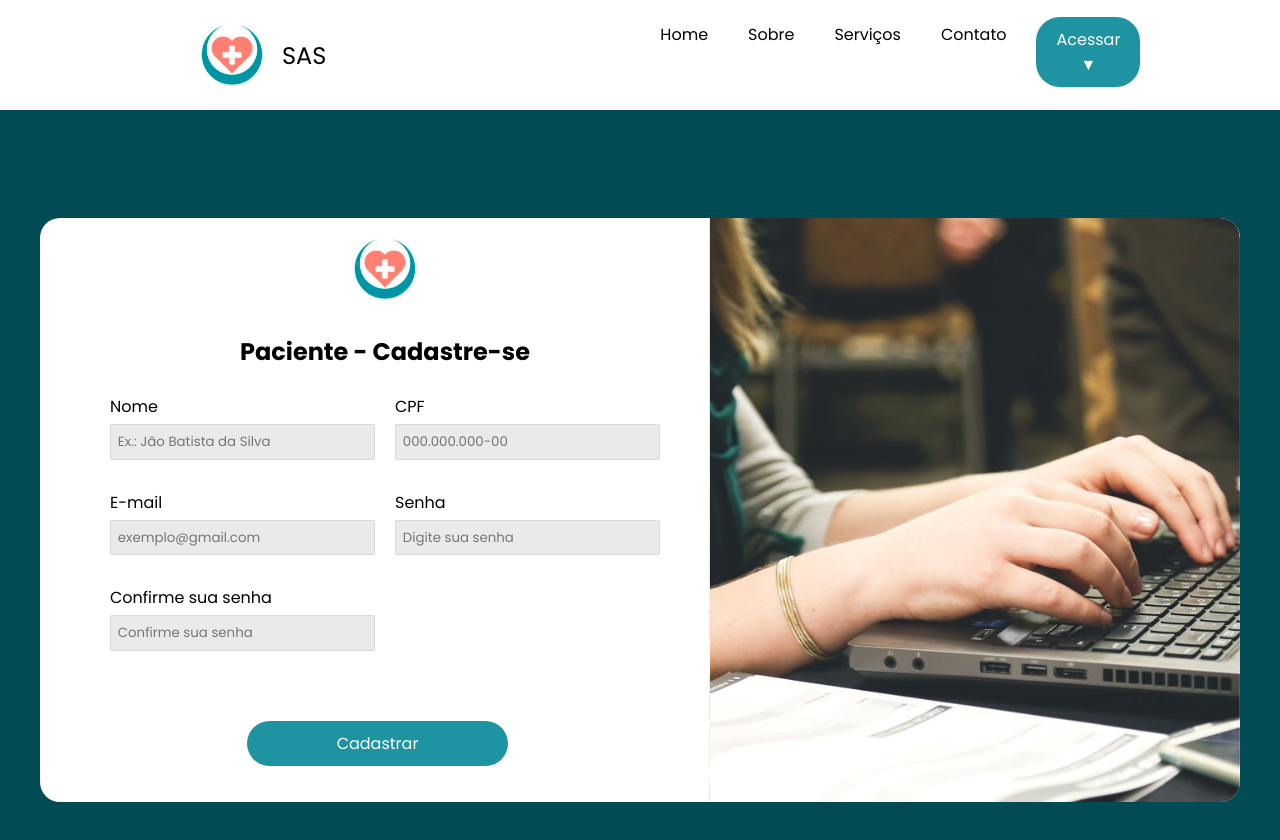
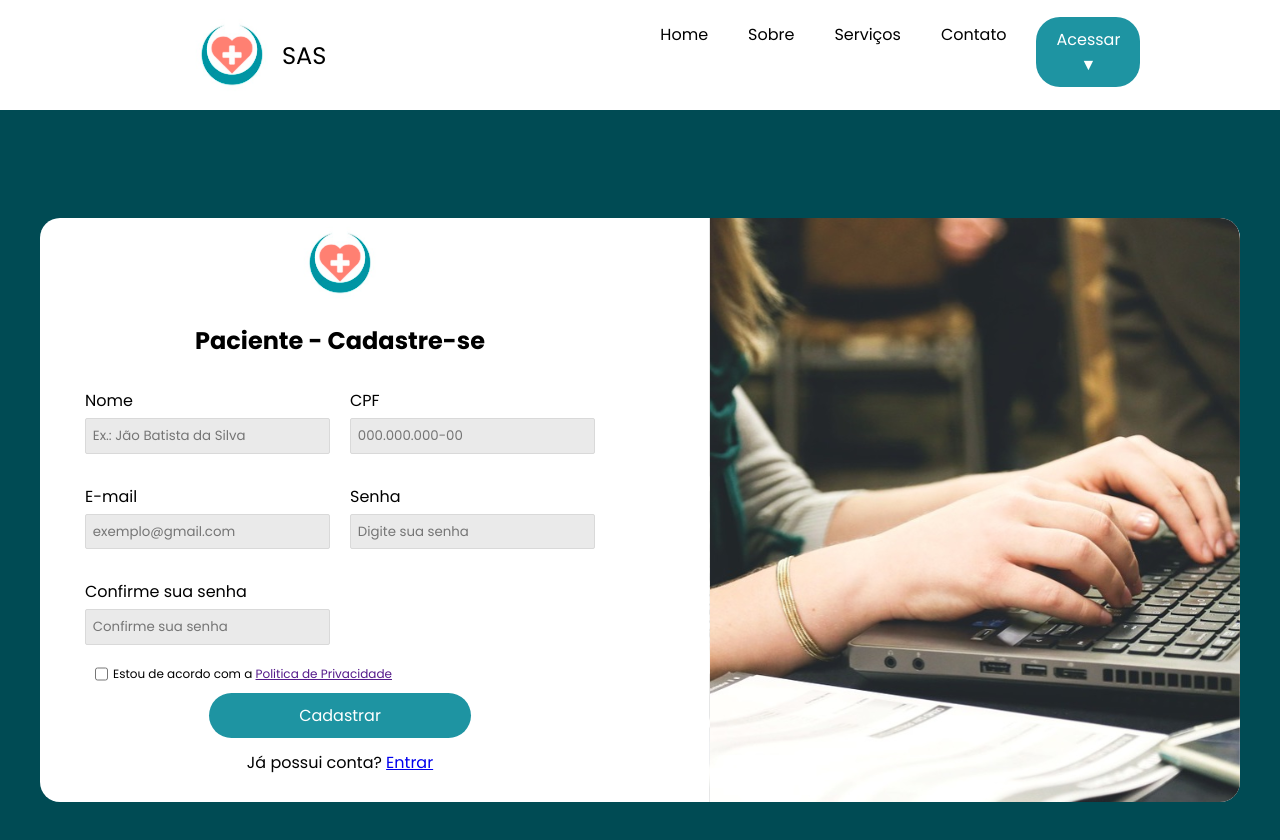
Before and after one commit to SAS-Organizacao/SAS-FrontEnd, a React (Vite) app in the folder SAS/: page /cadastro in a window 1280 px wide. Shown: the top 840 px of the page. Built offline with nearby package versions, Linux system fonts and the light colour scheme.

Commit message:
Atualização da página de cadastro e alteração na parte de dropdown, login, login.css

```diff
--- a/SAS/src/components/Footer/footer.css
+++ b/SAS/src/components/Footer/footer.css
@@ -77,7 +77,6 @@
   position: relative;
   bottom: -52.4px;
   right: -102.9px;
-
 }
 
 .footer-down {
--- a/SAS/src/components/Menu_dropdown/menudrop.css
+++ b/SAS/src/components/Menu_dropdown/menudrop.css
@@ -28,11 +28,10 @@
     padding: 0;
     list-style: none;
     background-color: #1E94A2;
-    border: 1px solid #ccc;
     border-radius: 24px;
     box-shadow: 0 4px 8px rgba(0, 0, 0, 0.1);
     width: 150px;
-    z-index: 1000;
+    z-index: 100;
 }
 
 .dropdown-item {
@@ -40,6 +39,7 @@
     font-size: 14px;
     color: #fff;
     cursor: pointer;
+    z-index: 100;
 }
 
 .dropdown-item:hover {
--- a/SAS/src/components/Navbar/index.jsx
+++ b/SAS/src/components/Navbar/index.jsx
@@ -10,12 +10,12 @@ export default function Button() {
     return (
         <div className="navbar">
             <div className="logo">
-                <img src={Logo} alt="" />
+                <img src={Logo} alt=""/>
                 <h2>SAS</h2>
             </div>
             <div className="nav-buttons">
-                <a className="btn-navbar" href="#">Home</a>
-                <a className="btn-navbar" href="#">Sobre</a>
+                <a className="btn-navbar" href="/">Home</a>
+                <a className="btn-navbar" href="/login">Sobre</a>
                 <a className="btn-navbar" href="#">Serviços</a>
                 <a className="btn-navbar" href="#">Contato</a>
                 <Button_dropdown />
--- a/SAS/src/components/Navbar/navbar.css
+++ b/SAS/src/components/Navbar/navbar.css
@@ -6,6 +6,7 @@
     background-color: #fff;
     padding: 5px 20px;
     box-shadow: 0 4px 8px rgba(0, 0, 0, 0.2);
+    z-index: 1000;
 }
 
 .logo {
--- a/SAS/src/pages/Cadastro/cadastro.css
+++ b/SAS/src/pages/Cadastro/cadastro.css
@@ -13,6 +13,7 @@
 }
 
 .cadastroContent {
+    /* border: 1px solid red; */
     background-color: #fff;
     width: 1200px;
     height: 584px;
@@ -23,6 +24,7 @@
 }
 
 .formContent {
+    /* border: 1px solid red; */
     display: flex;
     flex-direction: column;
     justify-content: center;
@@ -34,13 +36,15 @@
 }
 
 .formsContents {
-    display: grid;
-    grid-template-columns: repeat(2, 1fr);
+    /* border: 1px solid red; */
+    /* display: grid;
+    grid-template-columns: repeat(2, 1fr); */
     gap: 20px;
     width: 550px;
-    position: relative;
+    padding: 20px;
+    /* position: relative;
     top: -60px;
-    right: -45px;
+    right: -45px; */
 
 }
 
@@ -65,9 +69,9 @@
     justify-content: center;
     align-items: center;
     width: 200px;
-    position: relative;
+    /* position: relative;
     top: -80px;
-    right: -45px;
+    right: -45px; */
 }
 
 .logoCadastro img {
@@ -76,11 +80,11 @@
     color: #000;
 }
 
-.formContent h2 {
+/* .formContent h2 {
     position: relative;
     top: -75px;
     right: -45px;
-}
+} */
 
 .imgCadastro {
     width: 50%;
@@ -93,9 +97,9 @@
     display: flex;
     justify-content: center;
     align-items: center;
-    position: relative;
+    /* position: relative;
     bottom: -120px;
-    left: -150px;
+    left: -150px; */
 }
 
 .btn-cadastro a {
@@ -111,19 +115,31 @@
     background-color: #125E67;
 }
 
-/* .checkbox-content {
+.checkbox-content {
     display: flex;
-    align-items: center;
-    gap: 30px;
-    margin: 0;
-    position: relative;
-    bottom: -80px;
-    left: -300px;
-    width: 300px;
+    gap: 5px;
+    /* position: relative;
+    bottom: -412px;
+    left: -504px;  */
+    width: 100%;
+    /* max-width: 400px; */
+    /* border: 1px solid red; */
+    padding: 10px;;
+    text-align: left;
+
 }
 
-.checkbox-content, p, a{
-    display: flex;
+.checkbox-content {
     color: #000;
     font-size: 12px;
-}     */
+}
+
+.form-container {
+    display: grid;
+    grid-template-columns: repeat(2, 1fr);
+    gap: 20px;
+}
+#possui-conta {
+    text-align: center;
+    margin: 12px;
+}
--- a/SAS/src/pages/Cadastro/index.jsx
+++ b/SAS/src/pages/Cadastro/index.jsx
@@ -9,7 +9,6 @@ export default function Cadastro() {
 
         <>
             <Button/>
-
             <div className="containerCadastro">
 
                 <div className='cadastroContent'>
@@ -24,6 +23,7 @@ export default function Cadastro() {
 
                         <div className='formsContents'>
 
+                            <div className='form-container'>
                                 <div className='contentForm'>
                                     <label htmlFor='nomeCadastro'>Nome</label>
                                     <input  type='text' className='inputContent' placeholder='Ex.: Jão Batista da Silva'></input>
@@ -48,16 +48,18 @@ export default function Cadastro() {
                                     <label htmlFor='confirmarSenha'>Confirme sua senha</label>
                                     <input type='password' className='inputContent' placeholder='Confirme sua senha'></input>
                                 </div>
+                            </div>
 
-                            {/* <div className='checkbox-content'>
+                        <div className='checkbox-content'>
                             <input type="checkbox" />
-                                <p>Estou de acordo com a <link rel="stylesheet" onClick={() => navigation('/login')} /> De</p>
-                            </div> */}
+                            <p>Estou de acordo com a <a href="">Politica de Privacidade</a> <link  rel="stylesheet" onClick={() => navigation('/login')} /></p>
+                        </div>
 
                             <div className='btn-cadastro'>
-                                <a href="">Cadastrar</a>
+                                <a id='button-cadastro' href="">Cadastrar</a>
                             </div>
 
+                            <p id='possui-conta'>Já possui conta? <a  href="/login">Entrar</a></p>
                         </div>
                     </form>
 
--- a/SAS/src/pages/Login/index.jsx
+++ b/SAS/src/pages/Login/index.jsx
@@ -31,7 +31,7 @@ export default function Login() {
                         <form action="">
                             <h2 id='adp'>Área do Paciente</h2>
                             <h3 id='amc'>Acessar a minha conta</h3>
-                            <label htmlFor="email">E-mail:</label><br />
+                            <label>E-mail:</label><br />
                             <input id='email' type="e-mail" placeholder="Digite seu e-mail" /><br />
                             <label htmlFor="senha">Senha:</label><br />
                             <input id='senha' type="password" placeholder="Digite sua senha" />
--- a/SAS/src/pages/Login/login.css
+++ b/SAS/src/pages/Login/login.css
@@ -28,7 +28,6 @@
     color: #000;
     /* text-align:left; */
     padding: 30px 90px;
-
 }
 
 #adp {
@@ -68,7 +67,6 @@
     display: flex;
     justify-content: center;
     align-items: center;
-
 }
 
 #ems {
@@ -105,6 +103,7 @@
     position: absolute;
     top: 110px;
     right: 0;
+    /* z-index: 1; */
 }
 
 .detalhe_login2 {
@@ -115,5 +114,5 @@
     position: absolute;
     bottom: -110px;
     left: 0;
-
+    /* z-index: 1; */
 }
```
Lines whose indentation alone changed are shown as unchanged.
